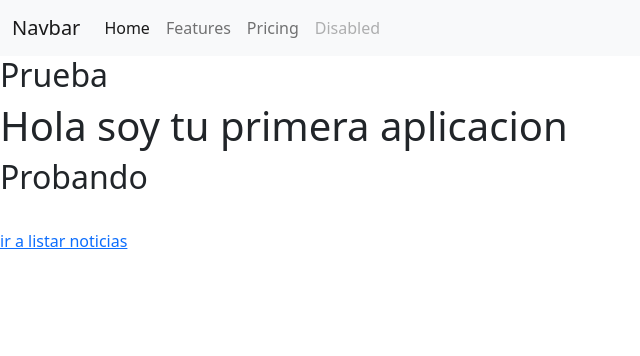
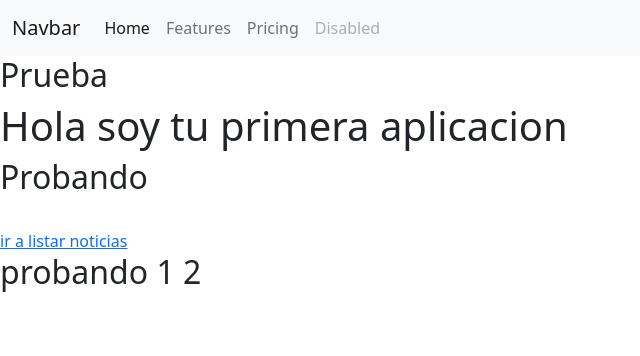
Before and after one commit to JulianMnZodd/ProyectoInformatorio, a Django app: page / in a window 1280 px wide. Shown: the top 356 px of the page, without its empty margins (0-640 px from the left). Run offline with Django 3.2, Linux system fonts and the light colour scheme.

Commit message:
segundo cambio

```diff
--- a/info/templates/home.html
+++ b/info/templates/home.html
@@ -6,4 +6,7 @@
     <h2>Probando</h2>
     <br>
     <a href="{%url 'noticias:listar_noticias'%}">ir a listar noticias</a>
-{%endblock contenido%}
+    <h2> probando 1 2
+
+    </h2>
+    {%endblock contenido%}
```
